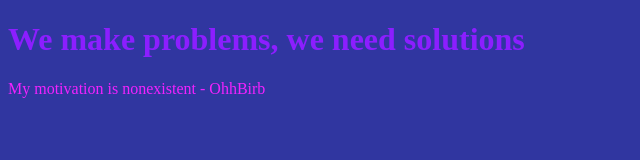
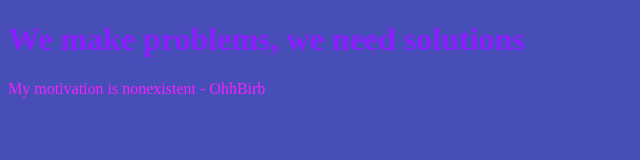
Before and after one commit to Aethos-Inc/Aethos-Inc.github.io, a plain HTML site: page index.html in a window 1280 px wide. Shown: the whole page, without its empty margins (0-640 px from the left). Drawn offline with Linux system fonts and the light colour scheme.

Commit message:
i just wanna find a nice colour

```diff
--- a/index.html
+++ b/index.html
@@ -4,7 +4,7 @@
     <title> Aethos Inc
     </title>
     <style>
-    body{background-color:#3036A0}
+    body{background-color:#484EB8}
     h1  {color:#8c1eff}
     p   {color:#f222ff}
     </style>
```
